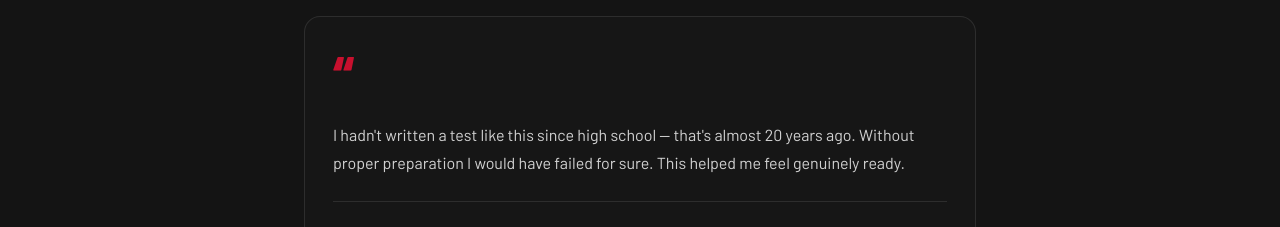
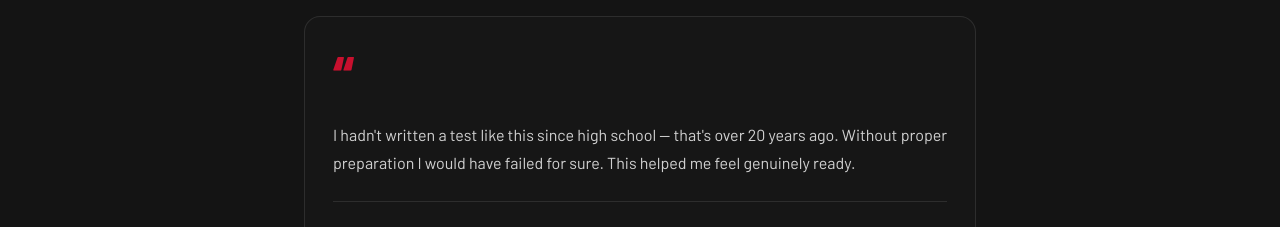
Before and after one commit to senowensops/rcmp-prep, a Next.js app: page / in a window 1280 px wide. Shown: the part 2400-2627 px from the top of the page. Built offline with nearby package versions, Linux system fonts and the light colour scheme; no server answers; a web font is replaced by a local one.

Commit message:
fix: testimonial — over 20 years

```diff
--- a/components/landing/Testimonials.tsx
+++ b/components/landing/Testimonials.tsx
@@ -20,7 +20,7 @@ export function Testimonials() {
               &ldquo;
             </span>
             <p className="flex-1 text-base leading-7 text-white/80">
-              I hadn&apos;t written a test like this since high school — that&apos;s almost 20
+              I hadn&apos;t written a test like this since high school — that&apos;s over 20
               years ago. Without proper preparation I would have failed for sure. This helped me
               feel genuinely ready.
             </p>
```
